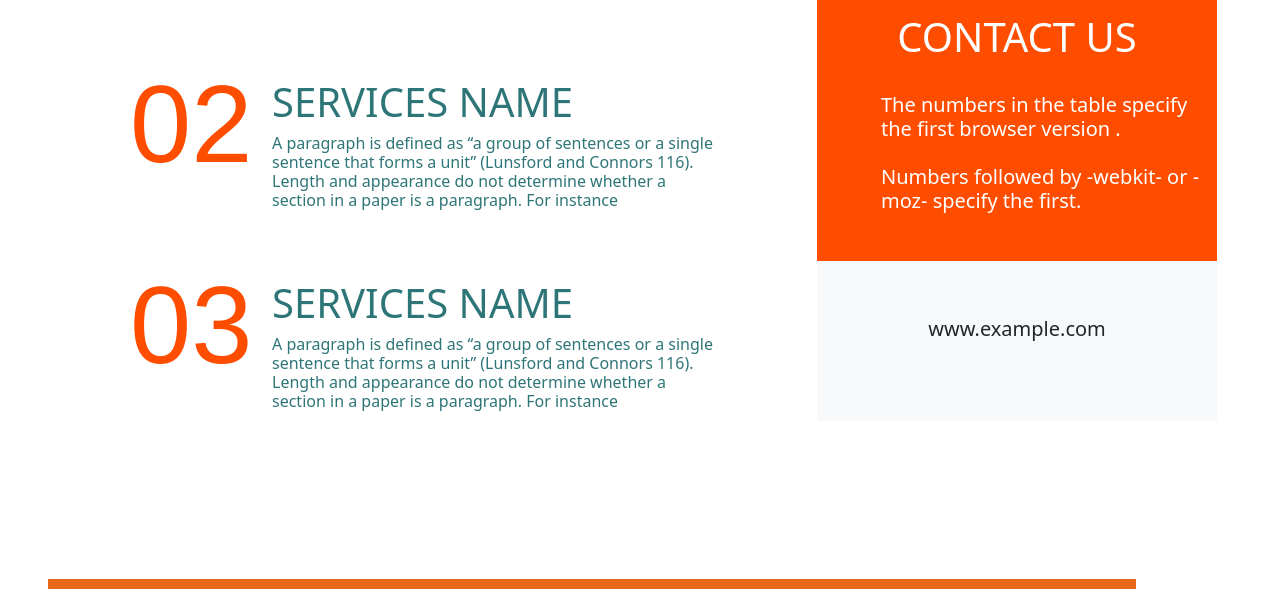
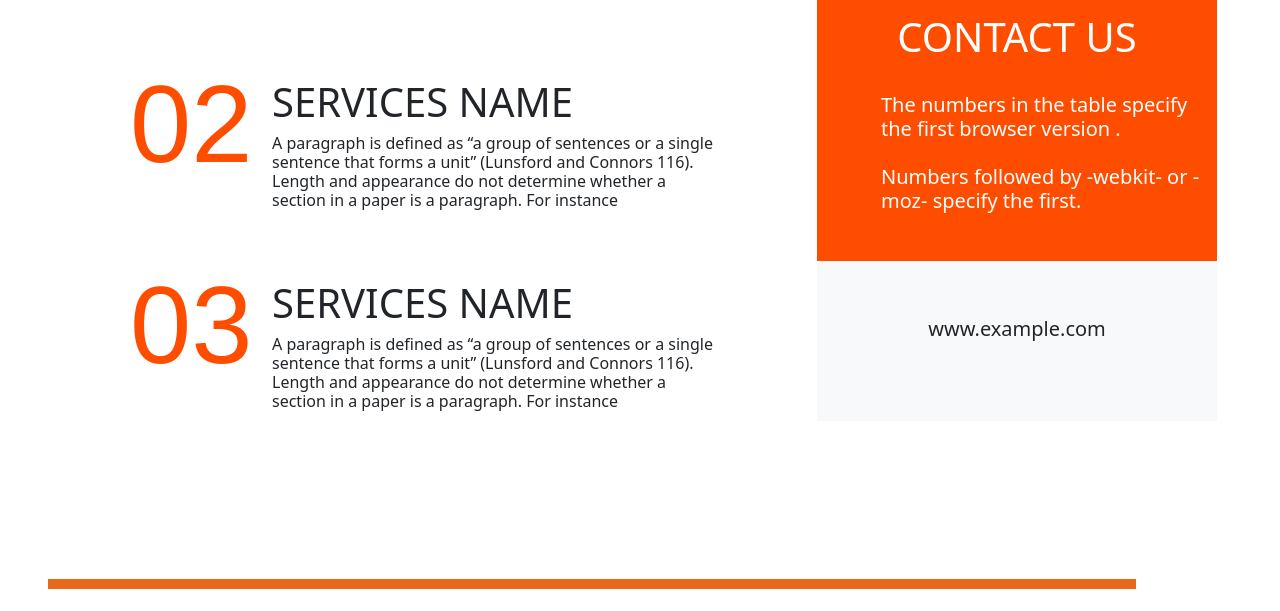
Before and after one commit to denishavala/denisha0.1, a plain HTML site: page index.html in a window 1280 px wide. Shown: the part 827-1438 px from the top of the page. Drawn offline with nearby package versions, Linux system fonts and the light colour scheme.

Commit message:
index.html

```diff
--- a/index.html
+++ b/index.html
@@ -39,7 +39,6 @@
          .services{
             margin-left: 190px;
             top:-130px;
-            color:rgb(46, 117, 119);
          }
          .our{
             color:rgb(46, 117, 119);
@@ -54,7 +53,6 @@
          .services2{
             margin-left: 190px;
             top:-120px;
-            color:rgb(46, 117, 119);
             top: -200px;
          }
          .txt3{
@@ -66,7 +64,6 @@
          .services3{
             margin-left: 190px;
             top:-120px;
-            color:rgb(46, 117, 119);
             top: -280px;
          }
          .bg{
```
